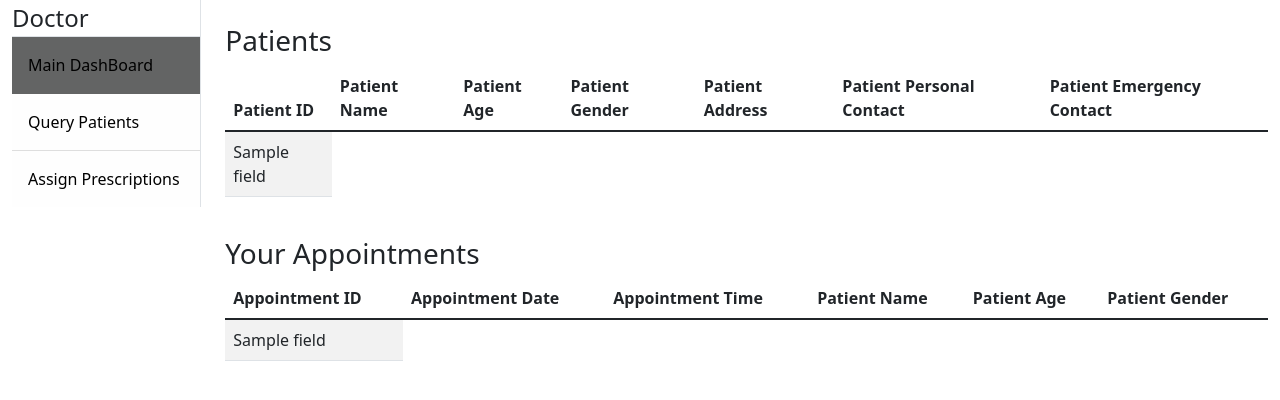
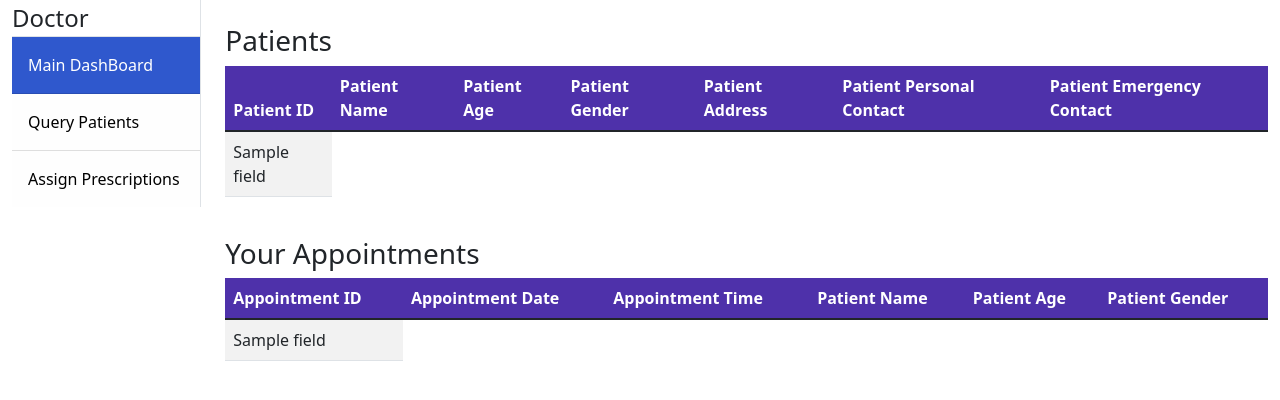
Before and after one commit to rv4102/dbms-lab, a Flask app: template A4/HMS/templates/doctor_dashboard.html in a window 1280 px wide. Shown: the part 56-456 px from the top of the page. Run offline with Flask 2, Linux system fonts and the light colour scheme; the template is opened without the code that fills it: most values are stand-ins (such as "Sample title", 1, 10 or a date in 2020); some libraries are stand-ins or nearby versions.

Commit message:
doctor frontend

```diff
--- a/A4/HMS/templates/doctor_add_prescription.html
+++ b/A4/HMS/templates/doctor_add_prescription.html
@@ -3,7 +3,7 @@
 {% block sidebar %}
 <a class="list-group-item list-group-item-action list-group-item-light p-3 " style="color: black;" href="/doctor">Main DashBoard</a>
 <a class="list-group-item list-group-item-action list-group-item-light p-3 " style="color: black" href="/doctor/query_patients">Query Patients</a>
-<a class="list-group-item list-group-item-action list-group-item-light p-3 active" style="color: black" href="/doctor/add_prescription">Assign Prescriptions</a>
+<a class="list-group-item list-group-item-action list-group-item-light p-3 dark-blue text-white" style="color: black" href="/doctor/add_prescription">Assign Prescriptions</a>
 {% endblock %}
 
 {% block main_content %}
@@ -13,7 +13,7 @@
     {% else %}
     <div class="table-responsive">
         <table class="table table-striped">
-            <thead class="thead-dark">
+            <thead class="light-purple text-white">
                 <tr>
                     <th scope="col">Treatment ID</th>
                     <th scope="col">Treatment Date</th>
--- a/A4/HMS/templates/doctor_dashboard.html
+++ b/A4/HMS/templates/doctor_dashboard.html
@@ -1,7 +1,7 @@
 {% extends 'doctor_base.html' %}
 
 {% block sidebar %}
-<a class="list-group-item list-group-item-action list-group-item-light p-3 active" style="color: black;" href="/doctor">Main DashBoard</a>
+<a class="list-group-item list-group-item-action list-group-item-light p-3 dark-blue text-white" style="color: black;" href="/doctor">Main DashBoard</a>
 <a class="list-group-item list-group-item-action list-group-item-light p-3 " style="color: black" href="/doctor/query_patients">Query Patients</a>
 <a class="list-group-item list-group-item-action list-group-item-light p-3 " style="color: black" href="/doctor/add_prescription">Assign Prescriptions</a>
 {% endblock %}
@@ -13,7 +13,7 @@
     {% else %}
     <div class="table-responsive">
         <table class="table table-striped">
-            <thead class="thead-dark">
+            <thead class="light-purple text-white">
                 <tr>
                     <th scope="col">Patient ID</th>
                     <th scope="col">Patient Name</th>
@@ -42,7 +42,7 @@
     {% else %}
     <div class="table-responsive">
         <table class="table table-striped">
-            <thead class="thead-dark">
+            <thead class="light-purple text-white">
                 <tr>
                     <th scope="col">Appointment ID</th>
                     <th scope="col">Appointment Date</th>
--- a/A4/HMS/templates/doctor_patient_details.html
+++ b/A4/HMS/templates/doctor_patient_details.html
@@ -3,7 +3,7 @@
 {% block sidebar %}
 <a class="list-group-item list-group-item-action list-group-item-light p-3 " style="color: black;" href="/doctor">Main
     DashBoard</a>
-<a class="list-group-item list-group-item-action list-group-item-light p-3 active" style="color: black"
+<a class="list-group-item list-group-item-action list-group-item-light p-3 dark-blue text-white" style="color: black"
     href="/doctor/query_patients">Query Patients</a>
     <a class="list-group-item list-group-item-action list-group-item-light p-3 " style="color: black" href="/doctor/add_prescription">Assign Prescriptions</a>
 
--- a/A4/HMS/templates/doctor_query_patients.html
+++ b/A4/HMS/templates/doctor_query_patients.html
@@ -2,7 +2,7 @@
 
 {% block sidebar %}
 <a class="list-group-item list-group-item-action list-group-item-light p-3 " style="color: black;" href="/doctor">Main DashBoard</a>
-<a class="list-group-item list-group-item-action list-group-item-light p-3 active" style="color: black" href="/doctor/query_patients">Query Patients</a>
+<a class="list-group-item list-group-item-action list-group-item-light p-3 dark-blue text-white" style="color: black" href="/doctor/query_patients">Query Patients</a>
 <a class="list-group-item list-group-item-action list-group-item-light p-3 " style="color: black" href="/doctor/add_prescription">Assign Prescriptions</a>
 {% endblock %}
 
@@ -13,7 +13,7 @@
     {% else %}
     <div class="table-responsive">
         <table class="table table-striped">
-            <thead class="thead-dark">
+            <thead class="light-purple text-white">
                 <tr>
                     <th scope="col">Patient ID</th>
                     <th scope="col">Name</th>
```
